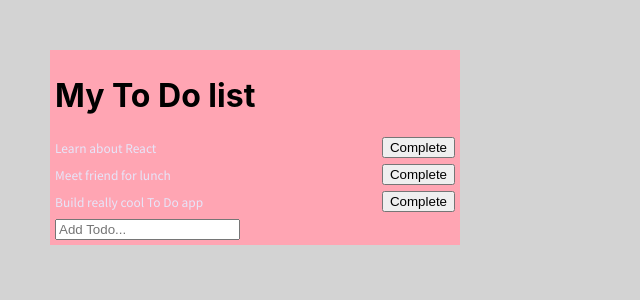
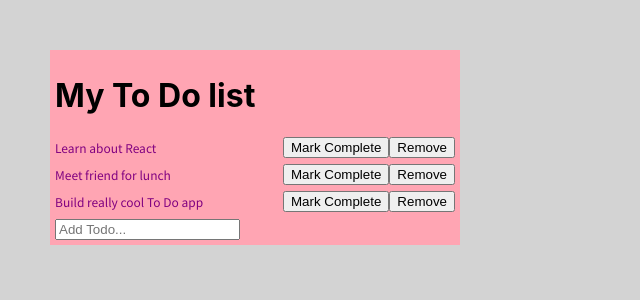
Before and after one commit to gabriellacodes/ReactToDo, a React (Create React App) app: page / in a window 1280 px wide. Shown: the top 300 px of the page, without its empty margins (0-640 px from the left). Built offline with nearby package versions, Linux system fonts and the light colour scheme.

Commit message:
Completed to do list with additional functionality
Functionality includes:
- button changes to "Mark Completed" and "Undo"

```diff
--- a/src/App.js
+++ b/src/App.js
@@ -24,9 +24,15 @@ function App() {
     setTodos(newTodos);
   };
 
-  const completeTodo = (index) => {
+  const toggleStatusTodo = (index) => {
     const newTodos = [...todos];
-    newTodos[index].isCompleted = true;
+    newTodos[index].isCompleted = !newTodos[index].isCompleted;
+    setTodos(newTodos);
+  };
+
+  const removeTodo = (index) => {
+    const newTodos = [...todos];
+    newTodos.splice(index, 1);
     setTodos(newTodos);
   };
 
@@ -35,7 +41,13 @@ function App() {
     <div className="todo-list">
     <h1>My To Do list</h1>
     {todos.map((todo, index) => (
-      <TodoItem todo={todo} index={index} completeTodo={completeTodo} />
+      <TodoItem
+      todo={todo}
+      index={index}
+      key={index}
+      toggleStatusTodo={toggleStatusTodo}
+      removeTodo={removeTodo}
+      />
     ))}
     <TodoForm addTodo={addTodo}/>
     </div>
--- a/src/components/ToDoItem/ToDoItem.css
+++ b/src/components/ToDoItem/ToDoItem.css
@@ -1,7 +1,7 @@
 @import url('https://fonts.googleapis.com/css2?family=Noto+Sans&family=Noto+Sans+HK:wght@500&display=swap');
 
 .todo {
-    color: lavender;
+    color: purple;
     font-size: 12px;
     font-family: "Noto Sans HK";
     margin-bottom: 6px;
@@ -9,3 +9,7 @@
     align-items: center;
     justify-content: space-between;
 }
+
+.complete {
+    text-decoration: line-through;
+}
--- a/src/components/ToDoItem/ToDoItem.jsx
+++ b/src/components/ToDoItem/ToDoItem.jsx
@@ -2,12 +2,14 @@ import React from "react";
 import "./ToDoItem.css";
 
 function Todo(props) {
-    const { todo, index, completeTodo } = props;
+    const { todo, index, toggleStatusTodo, removeTodo } = props;
     return (
-        <div className="todo">
+        // ` evaluates what's in the curly brackets, the ? represents the end of the if statement. In this case it's evaluating "todo ${todo.isCompleted" is either completed or not
+        <div className={`todo ${todo.isCompleted ? "complete" : ""}`}>
         {todo.text}
         <div>
-        <button onClick={() => completeTodo(index)}>Complete</button>
+    <button onClick={() => toggleStatusTodo(index)}>{`${todo.isCompleted ? "Undo" : "Mark Complete"}`}</button>
+        <button onClick={() => removeTodo(index)}>Remove</button>
         </div>
         </div>
     );
```
